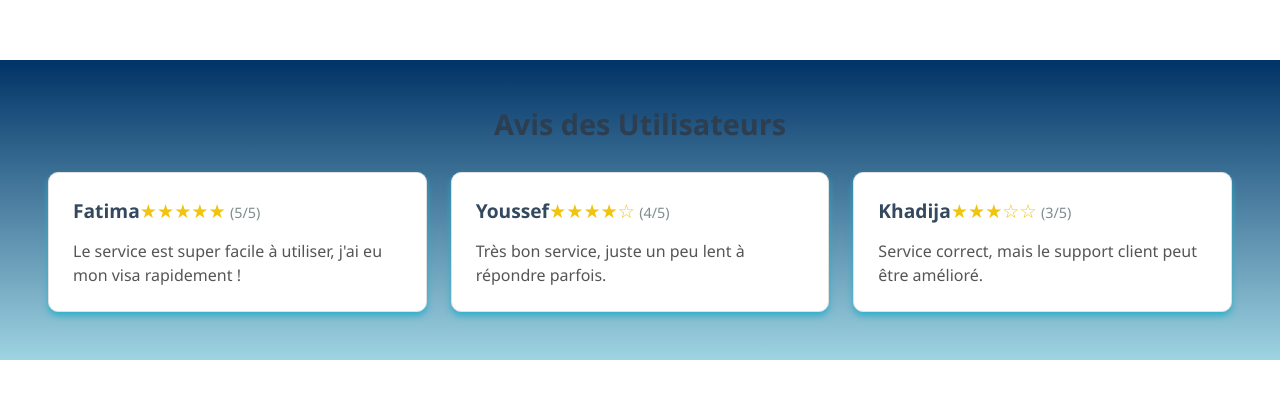
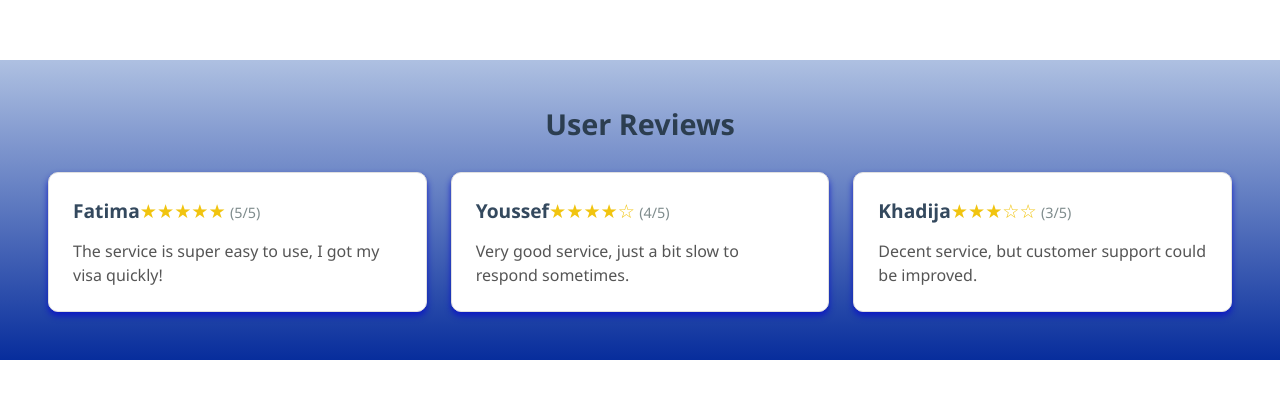
Before and after one commit to kizali/VGeeks, a React (Vite) app in the folder VisaGeeks/: page / in a window 1280 px wide. Shown: the part 190-588 px from the top of the page. Built offline with nearby package versions, Linux system fonts and the light colour scheme.

Commit message:
updqate userExperince

```diff
--- a/VisaGeeks/index.html
+++ b/VisaGeeks/index.html
@@ -5,7 +5,7 @@
     <link rel="icon" type="image/svg+xml" href="/vite.svg" />
 
     <meta name="viewport" content="width=device-width, initial-scale=1.0" />
-     <script src="https://cdn.jsdelivr.net/npm/@tailwindcss/browser@4"></script>
+    <script src="https://cdn.jsdelivr.net/npm/@tailwindcss/browser@4"></script>
     <title>Vite + React</title>
   </head>
   <body>
--- a/VisaGeeks/src/UserExperience.jsx
+++ b/VisaGeeks/src/UserExperience.jsx
@@ -1,37 +1,37 @@
 
 import React from "react";
 
-const renderStars = (note) => {
+const renderStars = (rating) => {
   const totalStars = 5;
   const fullStar = "★";
   const emptyStar = "☆";
   return (
     <span style={{ color: "#f1c40f", fontSize: "1.2rem" }}>
-      {fullStar.repeat(note)}
-      {emptyStar.repeat(totalStars - note)}
+      {fullStar.repeat(rating)}
+      {emptyStar.repeat(totalStars - rating)}
     </span>
   );
 };
 
 const UserExperience = () => {
-  const avisUtilisateurs = [
+  const userReviews = [
     {
       id: 1,
-      nom: "Fatima",
-      note: 5,
-      commentaire: "Le service est super facile à utiliser, j'ai eu mon visa rapidement !",
+      name: "Fatima",
+      rating: 5,
+      comment: "The service is super easy to use, I got my visa quickly!",
     },
     {
       id: 2,
-      nom: "Youssef",
-      note: 4,
-      commentaire: "Très bon service, juste un peu lent à répondre parfois.",
+      name: "Youssef",
+      rating: 4,
+      comment: "Very good service, just a bit slow to respond sometimes.",
     },
     {
       id: 3,
-      nom: "Khadija",
-      note: 3,
-      commentaire: "Service correct, mais le support client peut être amélioré.",
+      name: "Khadija",
+      rating: 3,
+      comment: "Decent service, but customer support could be improved.",
     },
   ];
 
@@ -41,16 +41,23 @@ const UserExperience = () => {
         fontFamily: "Segoe UI",
         padding: "3rem",
         width: "100%",
-    background: "linear-gradient(to bottom, #003366,rgba(0, 140, 179, 0.38))",
+        background: "linear-gradient(to bottom,rgba(53, 98, 181, 0.4),rgb(7, 45, 156))",
         color: "white",
       }}
     >
-
-      <h1 style={{ color: "#2c3e50", marginBottom: "2rem", fontSize: "1.8rem", fontWeight: 700, textAlign: "center" }}>
-        Avis des Utilisateurs
+      <h1
+        style={{
+          color: "#2c3e50",
+          marginBottom: "2rem",
+          fontSize: "1.8rem",
+          fontWeight: 700,
+          textAlign: "center",
+        }}
+      >
+        User Reviews
       </h1>
       <div style={{ display: "flex", flexDirection: "row", gap: "1.5rem" }}>
-        {avisUtilisateurs.map(({ id, nom, note, commentaire }) => (
+        {userReviews.map(({ id, name, rating, comment }) => (
           <div
             key={id}
             style={{
@@ -58,7 +65,7 @@ const UserExperience = () => {
               border: "1px solid #e0e0e0",
               borderRadius: "10px",
               padding: "1.5rem",
-              boxShadow: "0 4px 6px rgba(40, 174, 200, 0.89)",
+              boxShadow: "0 4px 6px rgba(10, 19, 199, 0.89)",
               display: "flex",
               flexDirection: "column",
               width: "50%",
@@ -68,11 +75,14 @@ const UserExperience = () => {
           >
             <div style={{ display: "flex", justifyContent: "space-between", alignItems: "center" }}>
               <h3 style={{ margin: 0, fontSize: "1.2rem", fontWeight: 600, color: "#34495e" }}>
-                {nom}
+                {name}
               </h3>
-              <div>{renderStars(note)} <span style={{ fontSize: "0.9rem", color: "#7f8c8d" }}>({note}/5)</span></div>
+              <div>
+                {renderStars(rating)}{" "}
+                <span style={{ fontSize: "0.9rem", color: "#7f8c8d" }}>({rating}/5)</span>
               </div>
-            <p style={{ marginTop: "0.8rem", color: "#555", lineHeight: "1.5" }}>{commentaire}</p>
+            </div>
+            <p style={{ marginTop: "0.8rem", color: "#555", lineHeight: "1.5" }}>{comment}</p>
           </div>
         ))}
       </div>
```
Lines whose indentation alone changed are shown as unchanged.
